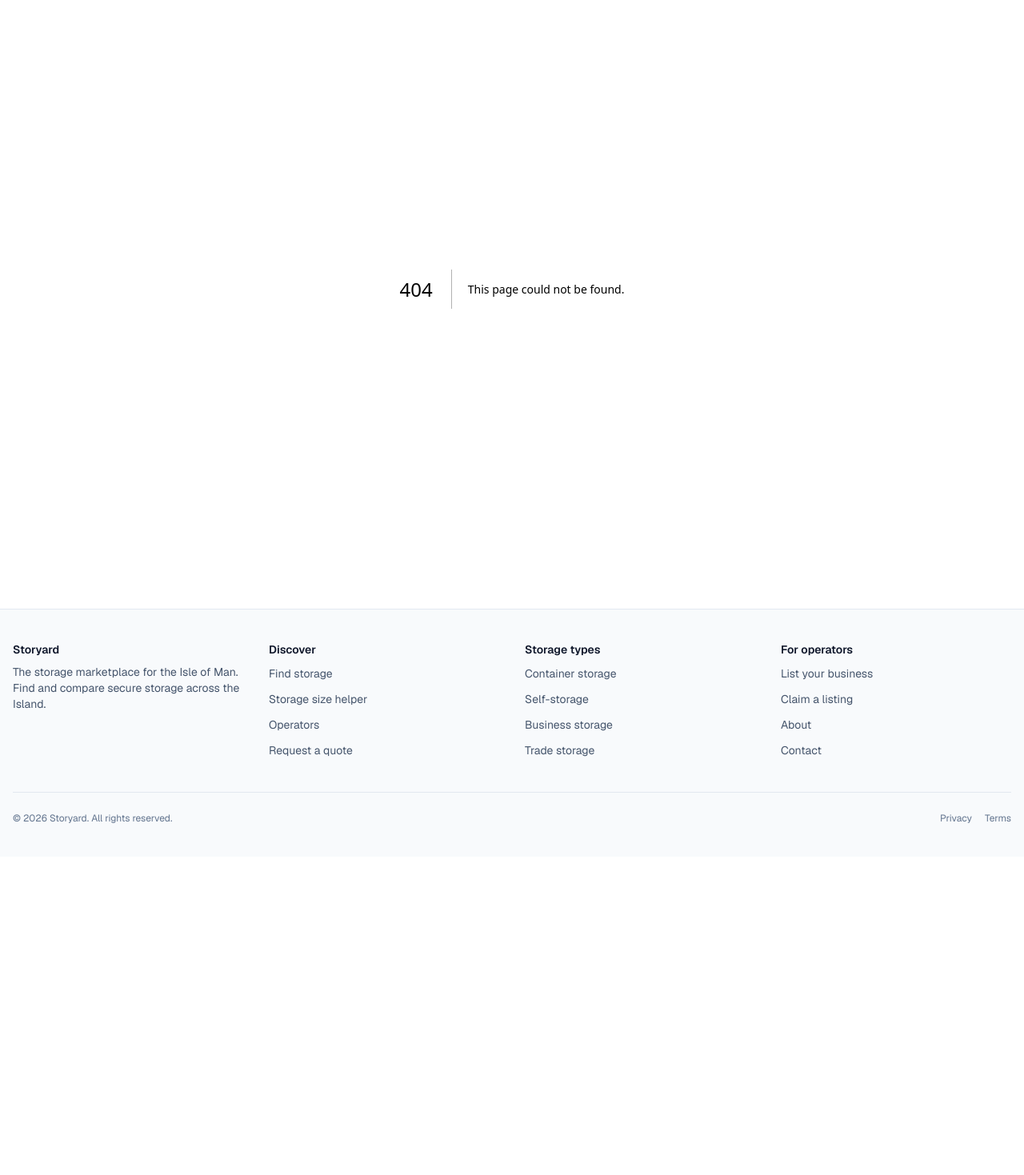
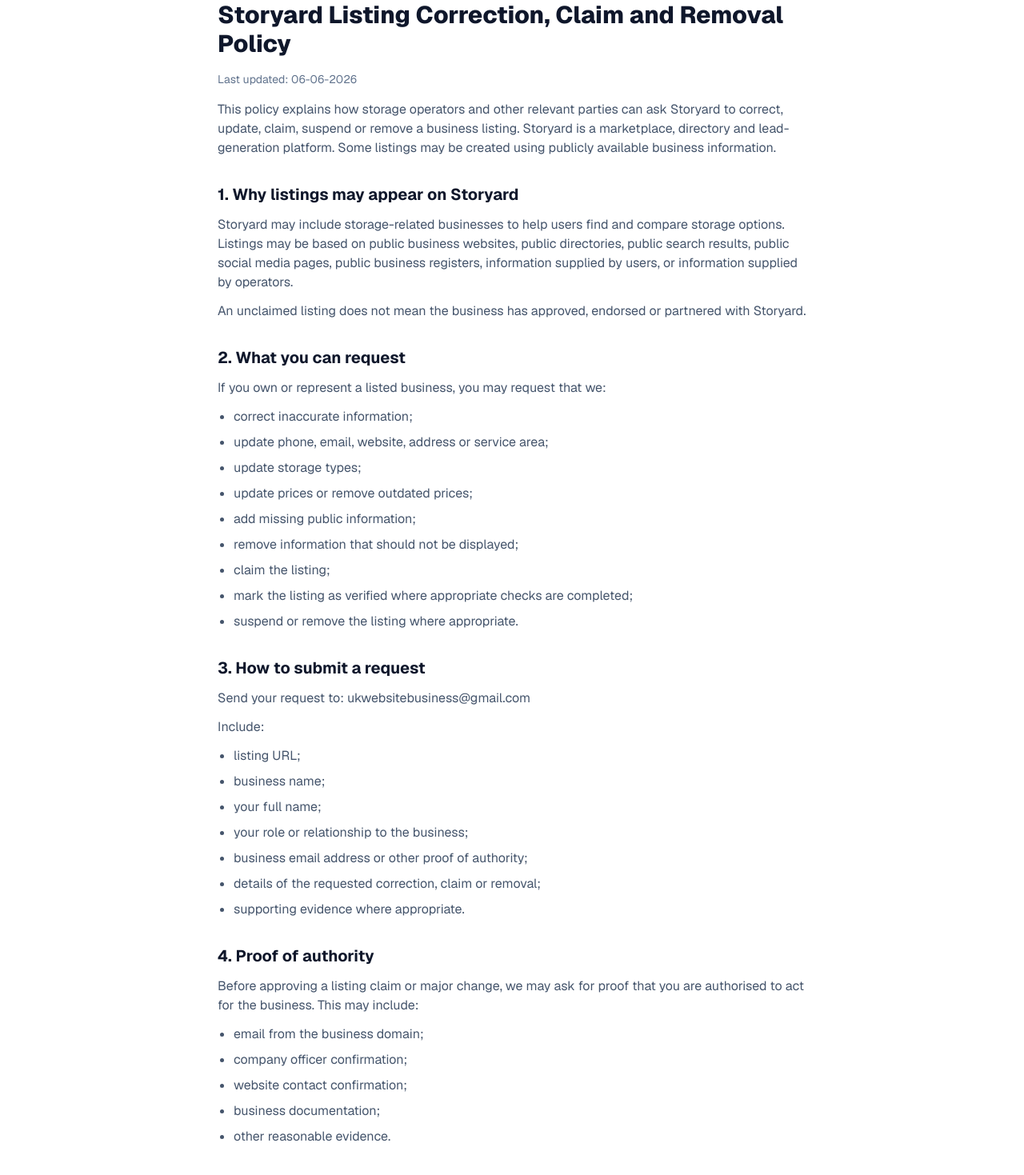
Before and after one commit to ukwebsitebusiness/storyard, a Next.js app: page /listing-correction-policy in a window 1280 px wide. Before the commit this address had no page. Shown: the part 100-1569 px from the top of the page at 80% size. Before the commit the page ends 1171 px from the top, so only its background shows below. Built offline with nearby package versions, Linux system fonts and the light colour scheme.

Commit message:
Add Listing Correction, Claim and Removal Policy page

```diff
--- /dev/null
+++ b/app/listing-correction-policy/page.tsx
@@ -0,0 +1,102 @@
+import { Metadata } from "next";
+
+export const metadata: Metadata = {
+  title: "Listing Correction, Claim and Removal Policy — Storyard",
+  description: "How storage operators can request listing corrections, claims or removals on Storyard.",
+};
+
+export default function ListingCorrectionPolicyPage() {
+  return (
+    <div className="mx-auto max-w-3xl px-4 py-10">
+      <h1 className="text-3xl font-extrabold text-slate-900">Storyard Listing Correction, Claim and Removal Policy</h1>
+      <p className="mt-4 text-sm text-slate-500">Last updated: 06-06-2026</p>
+      <p className="mt-4 text-slate-600">
+        This policy explains how storage operators and other relevant parties can ask Storyard to correct, update, claim, suspend or remove a business listing. Storyard is a marketplace, directory and lead-generation platform. Some listings may be created using publicly available business information.
+      </p>
+
+      <h2 className="mt-8 text-xl font-bold text-slate-900">1. Why listings may appear on Storyard</h2>
+      <p className="mt-3 text-slate-600">Storyard may include storage-related businesses to help users find and compare storage options. Listings may be based on public business websites, public directories, public search results, public social media pages, public business registers, information supplied by users, or information supplied by operators.</p>
+      <p className="mt-3 text-slate-600">An unclaimed listing does not mean the business has approved, endorsed or partnered with Storyard.</p>
+
+      <h2 className="mt-8 text-xl font-bold text-slate-900">2. What you can request</h2>
+      <p className="mt-3 text-slate-600">If you own or represent a listed business, you may request that we:</p>
+      <ul className="mt-3 list-disc space-y-2 pl-5 text-slate-600">
+        <li>correct inaccurate information;</li>
+        <li>update phone, email, website, address or service area;</li>
+        <li>update storage types;</li>
+        <li>update prices or remove outdated prices;</li>
+        <li>add missing public information;</li>
+        <li>remove information that should not be displayed;</li>
+        <li>claim the listing;</li>
+        <li>mark the listing as verified where appropriate checks are completed;</li>
+        <li>suspend or remove the listing where appropriate.</li>
+      </ul>
+
+      <h2 className="mt-8 text-xl font-bold text-slate-900">3. How to submit a request</h2>
+      <p className="mt-3 text-slate-600">Send your request to: ukwebsitebusiness@gmail.com</p>
+      <p className="mt-3 text-slate-600">Include:</p>
+      <ul className="mt-3 list-disc space-y-2 pl-5 text-slate-600">
+        <li>listing URL;</li>
+        <li>business name;</li>
+        <li>your full name;</li>
+        <li>your role or relationship to the business;</li>
+        <li>business email address or other proof of authority;</li>
+        <li>details of the requested correction, claim or removal;</li>
+        <li>supporting evidence where appropriate.</li>
+      </ul>
+
+      <h2 className="mt-8 text-xl font-bold text-slate-900">4. Proof of authority</h2>
+      <p className="mt-3 text-slate-600">Before approving a listing claim or major change, we may ask for proof that you are authorised to act for the business. This may include:</p>
+      <ul className="mt-3 list-disc space-y-2 pl-5 text-slate-600">
+        <li>email from the business domain;</li>
+        <li>company officer confirmation;</li>
+        <li>website contact confirmation;</li>
+        <li>business documentation;</li>
+        <li>other reasonable evidence.</li>
+      </ul>
+
+      <h2 className="mt-8 text-xl font-bold text-slate-900">5. Review process</h2>
+      <p className="mt-3 text-slate-600">We aim to review reasonable requests within 7 working days. Complex requests, disputes, ownership issues or legal complaints may take longer.</p>
+      <p className="mt-3 text-slate-600">We may:</p>
+      <ul className="mt-3 list-disc space-y-2 pl-5 text-slate-600">
+        <li>approve the request;</li>
+        <li>ask for more information;</li>
+        <li>make a partial correction;</li>
+        <li>suspend the listing while reviewing;</li>
+        <li>refuse the request;</li>
+        <li>remove the listing;</li>
+        <li>retain factual public information where lawful and appropriate.</li>
+      </ul>
+
+      <h2 className="mt-8 text-xl font-bold text-slate-900">6. Price corrections</h2>
+      <p className="mt-3 text-slate-600">If you ask us to add or update prices, please provide the latest price table or public source. Storyard may show prices as guide prices only and may include wording such as:</p>
+      <p className="mt-2 rounded-lg border border-slate-200 bg-slate-50 p-3 text-sm text-slate-700">“Prices are based on publicly available or operator-supplied information and should be confirmed directly with the storage provider.”</p>
+
+      <h2 className="mt-8 text-xl font-bold text-slate-900">7. Removal requests</h2>
+      <p className="mt-3 text-slate-600">We will consider removal requests where:</p>
+      <ul className="mt-3 list-disc space-y-2 pl-5 text-slate-600">
+        <li>information is inaccurate and cannot reasonably be corrected;</li>
+        <li>the listing creates a legal or safety concern;</li>
+        <li>the business no longer operates;</li>
+        <li>the listing uses information that should not be displayed;</li>
+        <li>there is a valid rights complaint;</li>
+        <li>removal is otherwise appropriate.</li>
+      </ul>
+      <p className="mt-3 text-slate-600">We do not guarantee removal of all factual public business information merely because a business dislikes being listed, but we will consider all reasonable requests fairly.</p>
+
+      <h2 className="mt-8 text-xl font-bold text-slate-900">8. Rights complaints</h2>
+      <p className="mt-3 text-slate-600">If you believe a listing infringes intellectual property rights, privacy rights, confidentiality, passing off, trademark rights or other legal rights, contact us with:</p>
+      <ul className="mt-3 list-disc space-y-2 pl-5 text-slate-600">
+        <li>the listing URL;</li>
+        <li>details of the rights you claim;</li>
+        <li>the content complained about;</li>
+        <li>evidence of ownership or authority;</li>
+        <li>the action requested.</li>
+      </ul>
+
+      <h2 className="mt-8 text-xl font-bold text-slate-900">9. Contact</h2>
+      <p className="mt-3 text-slate-600">For listing corrections, claims and removal requests:</p>
+      <p className="mt-2 text-slate-600">Storyard<br />Email: ukwebsitebusiness@gmail.com</p>
+    </div>
+  );
+}
```
